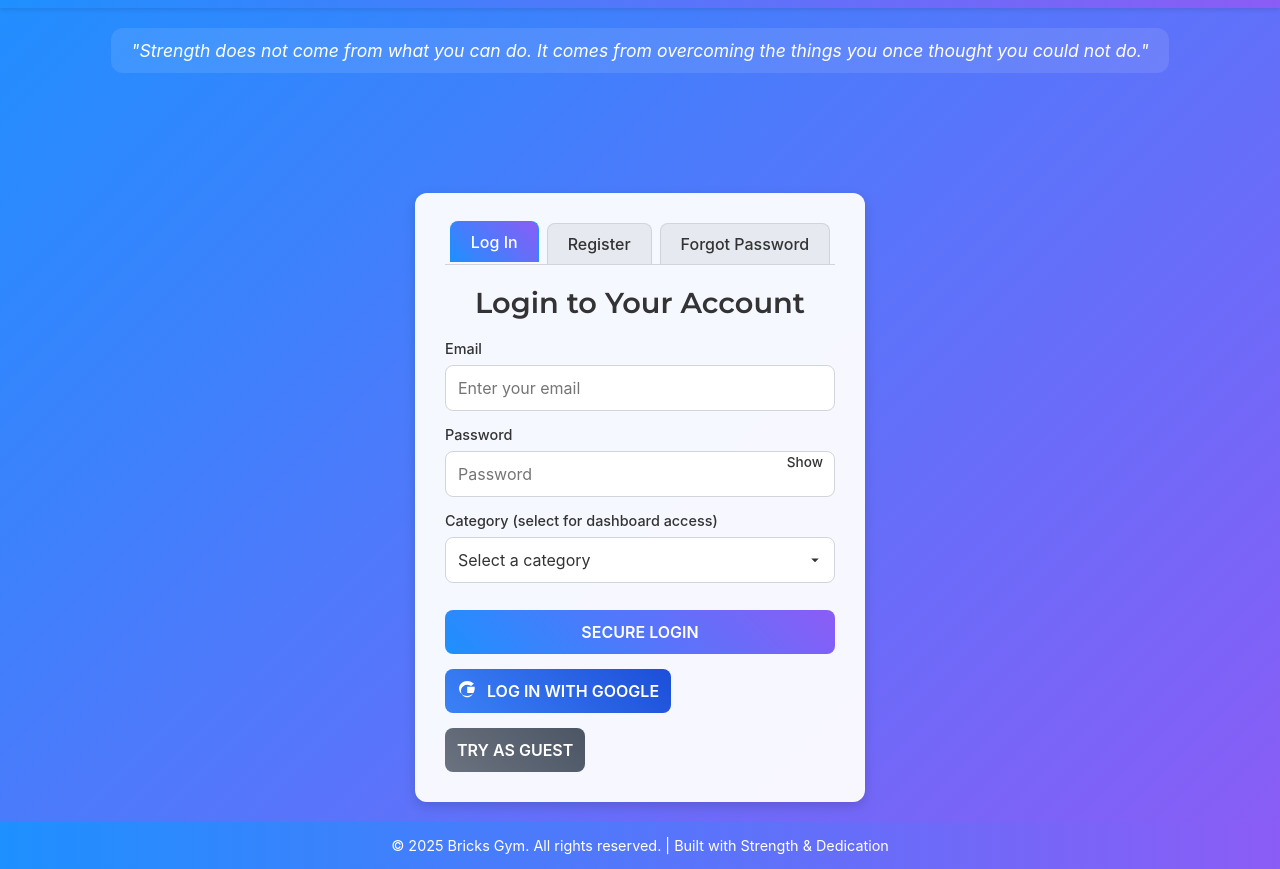
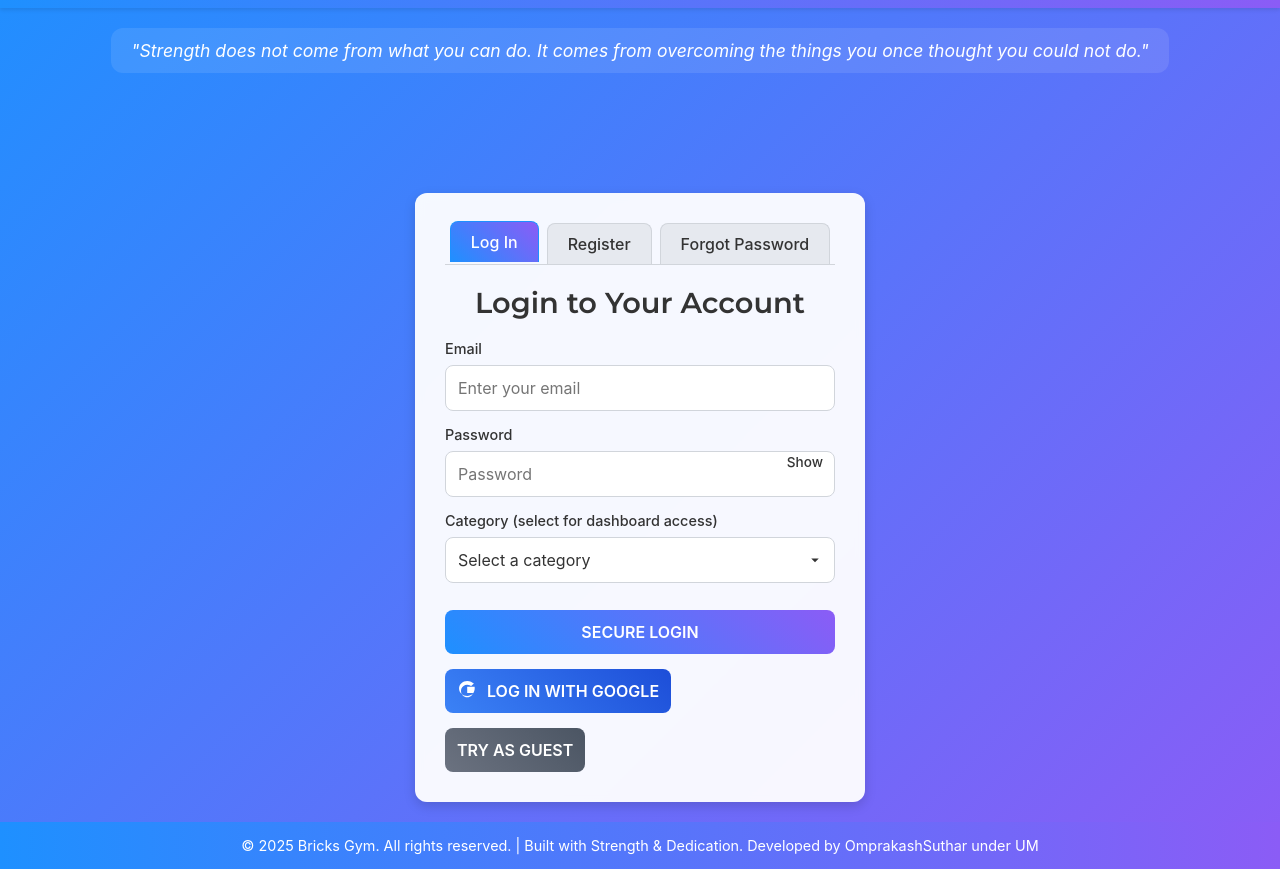
Before and after one commit to OPBSUTHAR/gym-management-system, a plain HTML site: page index.html in a window 1280 px wide. Shown: the part 72-941 px from the top of the page. Drawn offline with Linux system fonts and the light colour scheme; no server answers.

Commit message:
gym management with updated js and html css updated

```diff
--- a/index.html
+++ b/index.html
@@ -595,7 +595,7 @@
     </main>
 
     <footer>
-        <p>© 2025 Bricks Gym. All rights reserved. | Built with Strength & Dedication</p>
+        <p>© 2025 Bricks Gym. All rights reserved. | Built with Strength & Dedication. Developed by OmprakashSuthar under UM</p>
     </footer>
 
     <script type="module">
```
